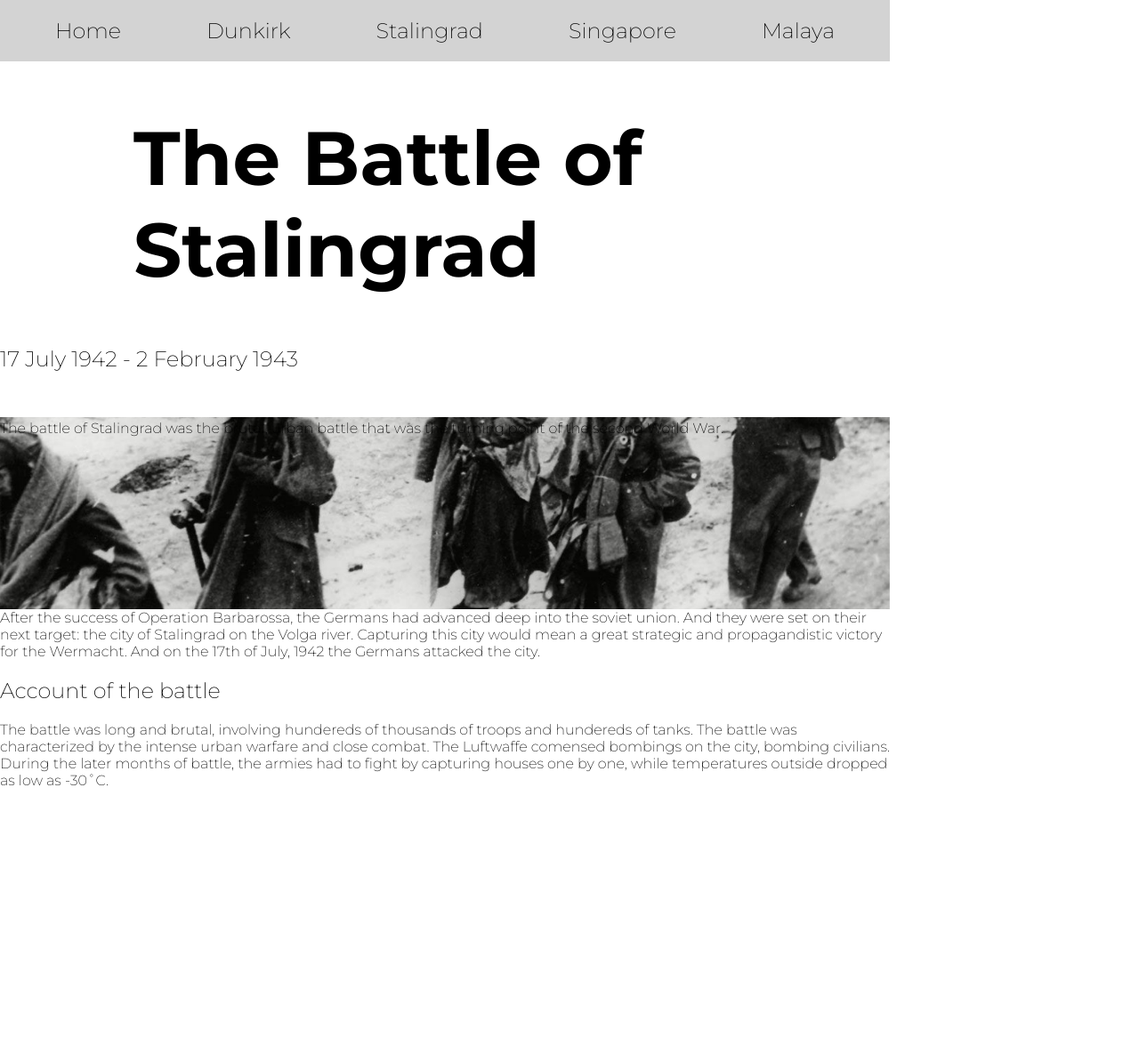
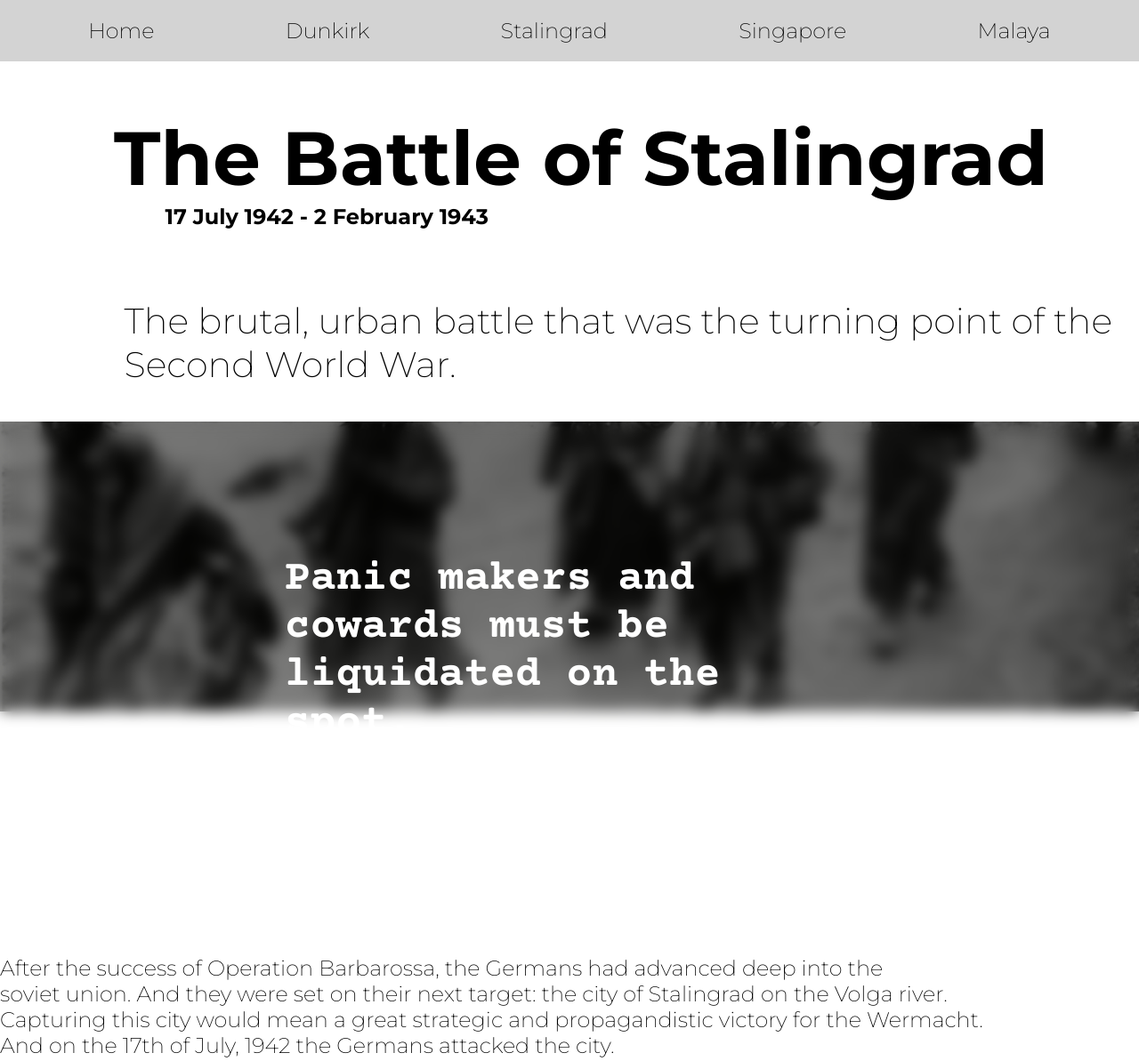
Before and after one commit to ips-school-projects/ips-school-projects.github.io, a plain HTML site: page index.html in a window 1280 px wide. Shown: the top 1193 px of the page at 89% size. Before the commit the page ends 903 px from the top, so only its background shows below. Drawn offline with nearby package versions, Linux system fonts and the light colour scheme.

Commit message:
Add better styling and content

```diff
--- a/index.css
+++ b/index.css
@@ -1,12 +1,13 @@
 @import url('https://fonts.googleapis.com/css2?family=Montserrat:ital,wght@0,100..900;1,100..900&display=swap');
+@import url('https://fonts.googleapis.com/css2?family=Courier+Prime:ital,wght@0,400;0,700;1,400;1,700&display=swap');
 
 :root {
-    --width: 1000px;
-    --header-height:
+    --width: 100vw;
 }
 
 html {
     overflow-y: scroll;
+    overflow-x: hidden;
 }
 
 body {
@@ -18,13 +19,13 @@ body {
 .header {
     display: flex;
     flex-direction: row;
-    justify-content: center;
-    align-content: space-between;
+    justify-content: space-evenly;
     background-color: lightgray;
     position: sticky;
     z-index: 10;
     top: 0;
     margin-bottom: 0;
+    width: var(--width);
 }
 
 .header > h2 {
@@ -39,6 +40,10 @@ h2, h1, h3, h4, p {
     font-style: normal;
 }
 
+p {
+    font-size: 1.5em;
+}
+
 .main {
     position: absolute;
     margin-top: 0;
@@ -48,27 +53,43 @@ h2, h1, h3, h4, p {
 
 .image {
     position: fixed;
-    width: var(--width);
-    height: 100%;
+    width: 100vw;
+    height: 100vh;
     z-index: -1;
 
     background-image: url('stalingrad.jpeg');
     background-position: center;
     background-repeat: no-repeat;
     background-size: cover;
+
+    filter: brightness(0.5);
 }
 
-.first-section-white {
+.page-title-section {
     background-color: white;
-    position: absolute;
     width: var(--width);
-    height: 400px;
+    height: 100%;
     z-index: 1;
 }
 
 .spacing {
     position: relative;
     height: 600px;
+    backdrop-filter: blur(8px);
+    transition-property: backdrop-filter;
+    transition-duration: 1s;
+    position: relative;
+}
+
+.spacing:hover {
+    backdrop-filter: blur(0px);
+}
+
+.spacing > * {
+    position: absolute;
+    top: 50%;
+    left: 50%;
+    transform: translate(-50%, -50%);
 }
 
 .section-white {
@@ -76,10 +97,48 @@ h2, h1, h3, h4, p {
     width: var(--width);
     z-index: 1;
     height: 100%;
+    margin-top: 0;
+}
+
+.section-white > p {
+    margin-top: 0;
+}
+
+.title-wrapper {
+    display: flex;
+    margin-left: 10%;
+    flex-direction: column;
+    justify-content: left;
+    align-items: flex-start;
+    max-width: 100%;
+}
+
+.title-wrapper > * {
+    max-width: 100%;
 }
 
 .title {
     font-weight: bold;
-    font-size: 85px;
-    margin-left: 15%;
+    font-size: 5.3em;
+    margin-bottom: 0;
 }
+
+.date {
+    margin-top: 0;
+    font-weight: bolder;
+    margin-left: 5%;
+}
+
+.event-description {
+    font-size: 2.5em;
+    margin-left: 1%;
+}
+
+.quote {
+    font-size: 3em;
+    font-weight: bolder;
+    color: white;
+    font-family: "Courier Prime", monospace;
+    font-weight: 700;
+    font-style: normal;
+}
--- a/index.html
+++ b/index.html
@@ -1,6 +1,7 @@
 <!DOCTYPE html>
 <main>
     <head>
+        <script src="main.js"></script>
         <link href="index.css" rel="stylesheet" />
     </head>
     <body>
@@ -14,29 +15,32 @@
             <h2>Malaya</h2>
         </div>
 
-        <div class="first-section-white">
-            <h1 class="title">The Battle of Stalingrad</h1>
-            <h2 class="date">17 July 1942 - 2 February 1943</h2>
-            <br />
+        <div class="page-title-section content">
+            <div class="title-wrapper">
+                <h1 class="title">The Battle of Stalingrad</h1>
+                <h2 class="date">17 July 1942 - 2 February 1943</h2>
+                <br />
+                <p class="event-description">
+                    The brutal, urban battle that was the turning point of the Second World War.
+                </p>
+            </div>
+        </div>
+        <div class="spacing content">
+            <h2 class="quote">Panic makers and cowards must be liquidated on the spot.<br />Not one step backward without orders from higher headquarters!</h2>
+        </div>
+        <div class="section-white content">
             <p>
-                The battle of Stalingrad was the brutal, urban battle that was
-                the turning point of the second World War.
-            </p>
-        </div>
-        <div class="spacing"></div>
-        <div class="section-white">
-            <p>
-                After the success of Operation Barbarossa, the Germans had advanced deep into the
-                soviet union. And they were set on their next target: the city of Stalingrad on the Volga river.
-                Capturing this city would mean a great strategic and propagandistic victory for the Wermacht.
+                After the success of Operation Barbarossa, the Germans had advanced deep into the <br />
+                soviet union. And they were set on their next target: the city of Stalingrad on the Volga river. <br />
+                Capturing this city would mean a great strategic and propagandistic victory for the Wermacht. <br />
 
                 And on the 17th of July, 1942 the Germans attacked the city.
             </p>
             <h2>Account of the battle</h2>
             <p>
-                The battle was long and brutal, involving hundereds of thousands of troops and hundereds of tanks.
-                The battle was characterized by the intense urban warfare and close combat. The Luftwaffe comensed bombings
-                on the city, bombing civilians. During the later months of battle, the armies had to fight by capturing houses
+                The battle was long and brutal, involving hundereds of thousands of troops and hundereds of tanks. <br />
+                The battle was characterized by the intense urban warfare and close combat. The Luftwaffe comensed bombings <br />
+                on the city, bombing civilians. During the later months of battle, the armies had to fight by capturing houses <br />
                 one by one, while temperatures outside dropped as low as -30˚C.
             </p>
         </div>
--- /dev/null
+++ b/main.js
@@ -0,0 +1,3 @@
+window.addEventListener("scroll", () => {
+    document.body.style.setProperty("--scroll", window.scrollY / (document.body.offsetHeight - window.innerHeight));
+}, false);
```
